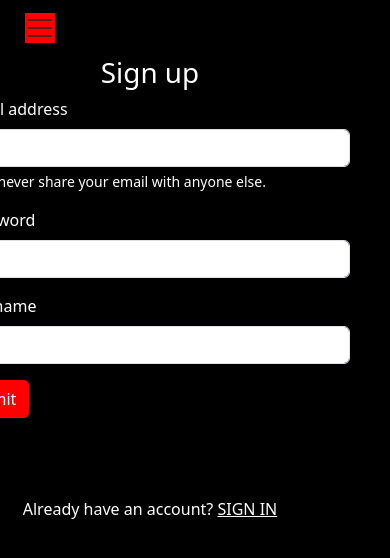
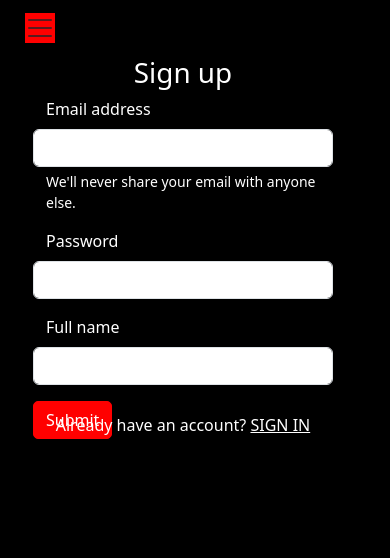
Before and after one commit to lilanga96/podcasts, a React (Vite) app: page /sign-up in a window 390 px wide. Shown: the top 558 px of the page. Built offline with nearby package versions, Linux system fonts and the light colour scheme; no server answers.

Commit message:
adjusted media queries for the login from

```diff
--- a/src/Components/SignIn.jsx
+++ b/src/Components/SignIn.jsx
@@ -40,7 +40,7 @@ function SignIn({ setToken }) {
   return (
     <div className='form-div' >
         <h1>LOGIN</h1>
- <form onSubmit={handleLogin} style={{ width: '400px' , height: '400px'}} >
+ <form onSubmit={handleLogin} >
   <div class="mb-3">
     <label for="exampleInputEmail1" class="form-label">Email address</label>
     <input type="email" class="form-control" id="exampleInputEmail1" value={email} onChange={handleEmailLogin} aria-describedby="emailHelp"/>
--- a/src/Components/SignUp.jsx
+++ b/src/Components/SignUp.jsx
@@ -44,7 +44,7 @@ function SignUp() {
   return (
     <div className='form-div'>
        <h1>Sign up</h1>
-<form onSubmit={handleSubmit} style={{ width: '400px' , height: '400px'}}>
+<form onSubmit={handleSubmit}>
   <div class="mb-3">
     <label for="exampleInputEmail1" class="form-label">Email address</label>
     <input type="email" class="form-control" id="exampleInputEmail1" value={email} onChange={handleEmail} aria-describedby="emailHelp"/>
@@ -62,7 +62,7 @@ function SignUp() {
   <button type="submit" class="btn btn-primary btn2">Submit</button>
 </form>
 
-       <p>Already have an account? <Link to ='/sign-in' style={{ color: 'white'}}>SIGN IN</Link></p>
+       <p className='signUp-paragraph'>Already have an account? <Link to ='/sign-in' style={{ color: 'white'}}>SIGN IN</Link></p>
     </div>
   )
 }
--- a/src/index.css
+++ b/src/index.css
@@ -209,6 +209,11 @@ p{
   border-color: red;
 }
 
+form{
+  width: 400px;
+  height: 400px;
+}
+
 .btn4{
   background-color: transparent;
   color: black;
@@ -290,7 +295,7 @@ p{
   color: red;
 }
 
-@media (max-width: 575.98px) {
+@media (max-width: 600px) {
 
   .container{
     display: grid;
@@ -299,8 +304,21 @@ p{
     right: 10px;
   }
   .form-div{
+    width: 270px;
+    position: relative;
+    left: 3rem;
+  }
+
+  form{
     width: 300px;
+    height: 300px;
   }
+  .signUp-paragraph{
+    position: relative;
+    top: 1rem;
+  }
+
+
   .container-show{
     display: grid;
      grid-template-columns: repeat(2, 160px);
```
